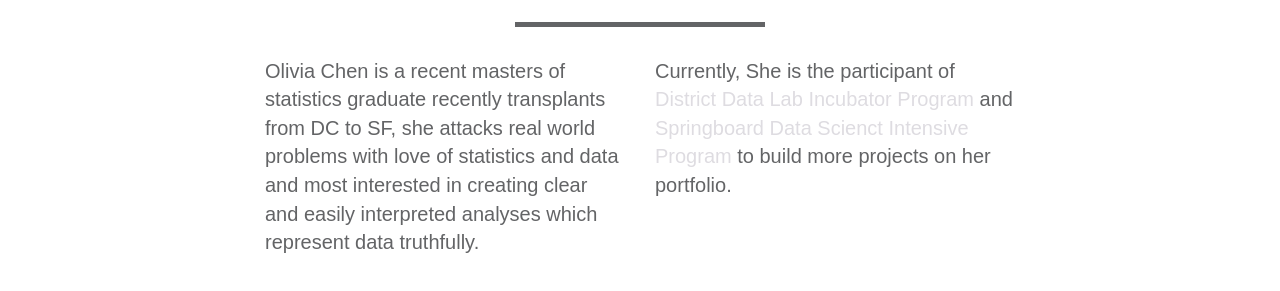
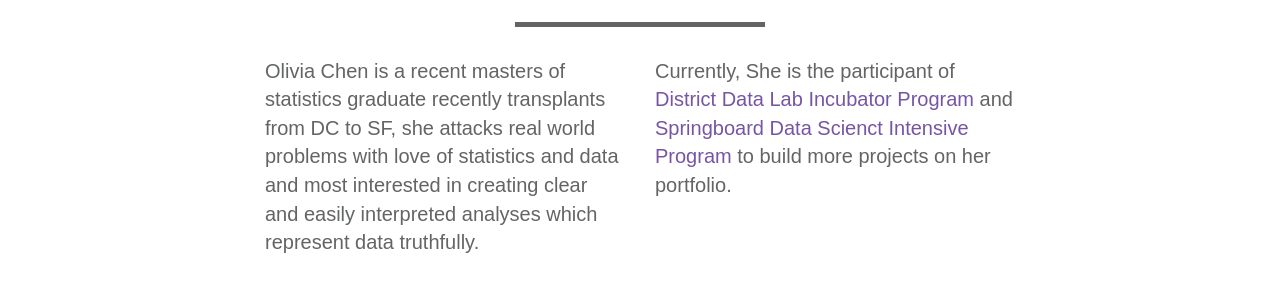
Before and after one commit to oliviac12/oliviac12.github.io, a plain HTML site: page index.html in a window 1280 px wide. Shown: the part 627-918 px from the top of the page. Drawn offline with Linux system fonts and the light colour scheme.

Commit message:
link color

```diff
--- a/index.html
+++ b/index.html
@@ -116,7 +116,9 @@
                     <p>Olivia Chen is a recent masters of statistics graduate recently transplants from DC to SF, she attacks real world problems with love of statistics and data and most interested in creating clear and easily interpreted analyses which represent data truthfully.</p>
                 </div>
                 <div class="col-lg-4">
-                    <p>Currently, She is the participant of <a href="http://www.districtdatalabs.com/incubator">District Data Lab Incubator Program</a> and <a href="https://www.springboard.com/workshops/data-science-intensive/">Springboard Data Scienct Intensive Program</a> to build more projects on her portfolio.</p>
+                    <p>Currently, She is the participant of <a href="http://www.districtdatalabs.com/incubator">
+                      <font color = #7655a4> District Data Lab Incubator Program </font></a> and <a href="https://www.springboard.com/workshops/data-science-intensive/">
+                        <font color = #7655a4>Springboard Data Scienct Intensive Program</font></a> to build more projects on her portfolio.</p>
                </div>
             </div>
         </div>
```
